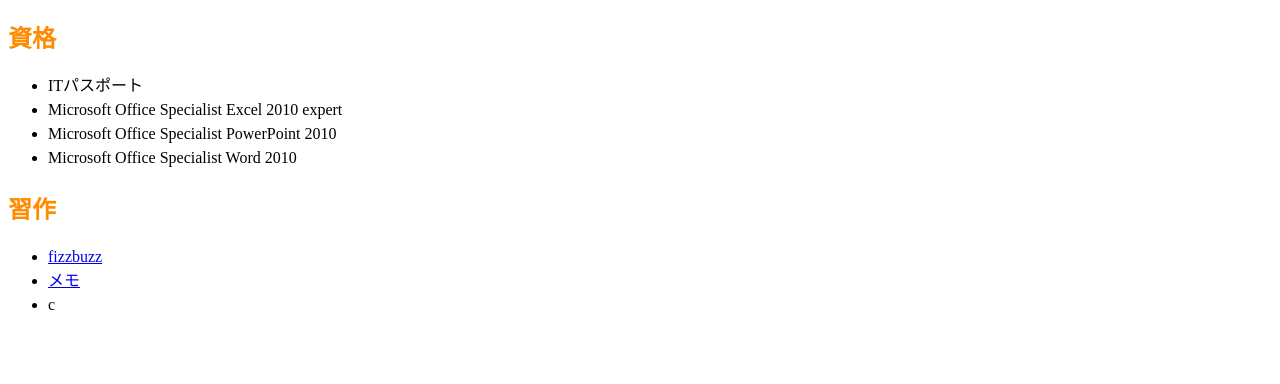
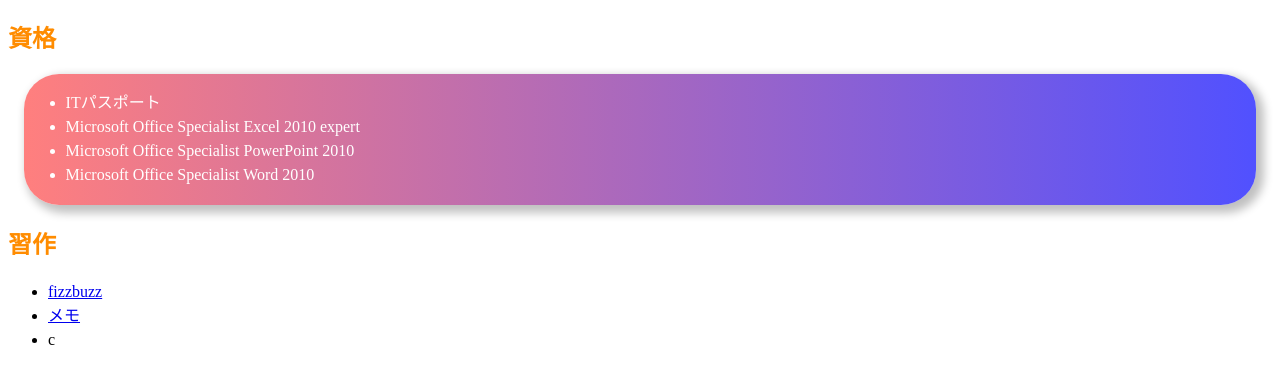
Before and after one commit to matubo3/portfolio, a website: page index.html in a window 1280 px wide. Shown: the part 102-486 px from the top of the page. Drawn offline with Linux system fonts and the light colour scheme.

Commit message:
資格に背景色の設定

```diff
--- a/index.html
+++ b/index.html
@@ -9,12 +9,16 @@
 <body>
     <h1>ポートフォリオ</h1>
     <h2>資格</h2>
+
+    <div class="box">
         <ul>
             <li class="list-item">ITパスポート</li>
             <li class="list-item">Microsoft Office Specialist Excel 2010 expert</li>
             <li class="list-item">Microsoft Office Specialist PowerPoint 2010</li>
             <li class="list-item">Microsoft Office Specialist Word 2010</li>
         </ul>
+    </div>
+
     <h2>習作</h2>
     <ul>
         <li class="list-item"><a href="fizzbuzz.html">fizzbuzz</a></li>
--- a/myStyleSheet.css
+++ b/myStyleSheet.css
@@ -13,3 +13,17 @@
 .list-item {
   line-height: 1.5;
 }
+
+.box {
+  background-color: #ffbfff;
+  padding: 0.1rem;
+  margin: 1rem;
+  border-radius: 35px;
+  background: linear-gradient(270deg, rgba(26, 26, 255, 0.76), #FF7F7E);
+  color: white;
+  box-shadow: 5px 5px 10px 3px silver;
+}
+
+.delete-button {
+  display: none;
+}
```
Lines whose indentation alone changed are shown as unchanged.
